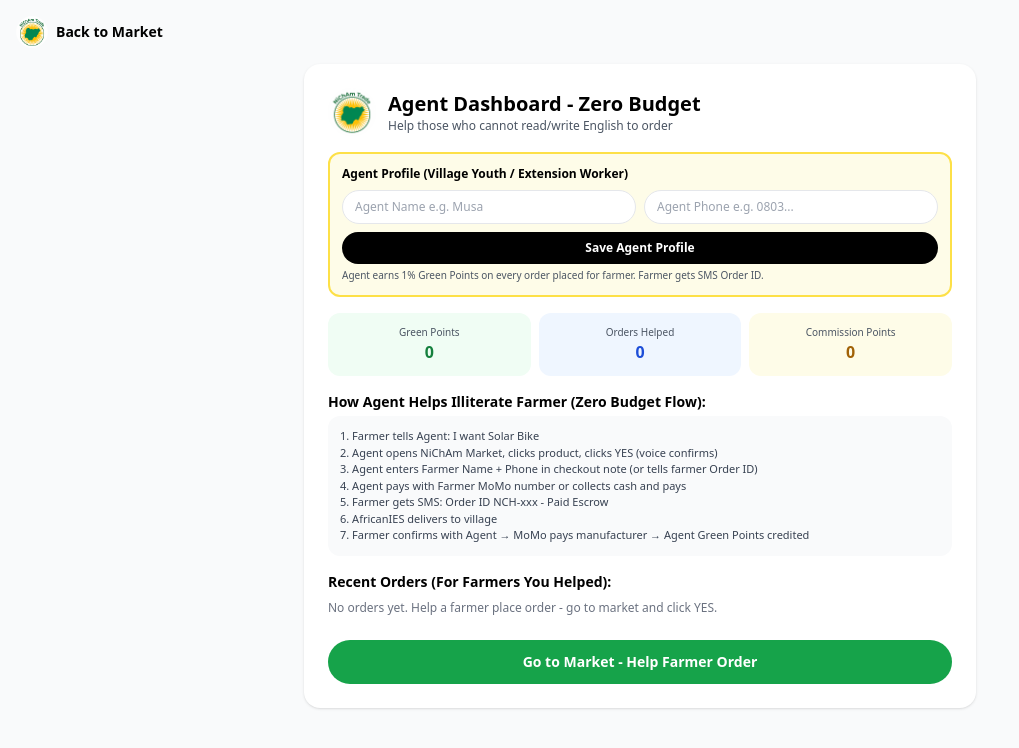
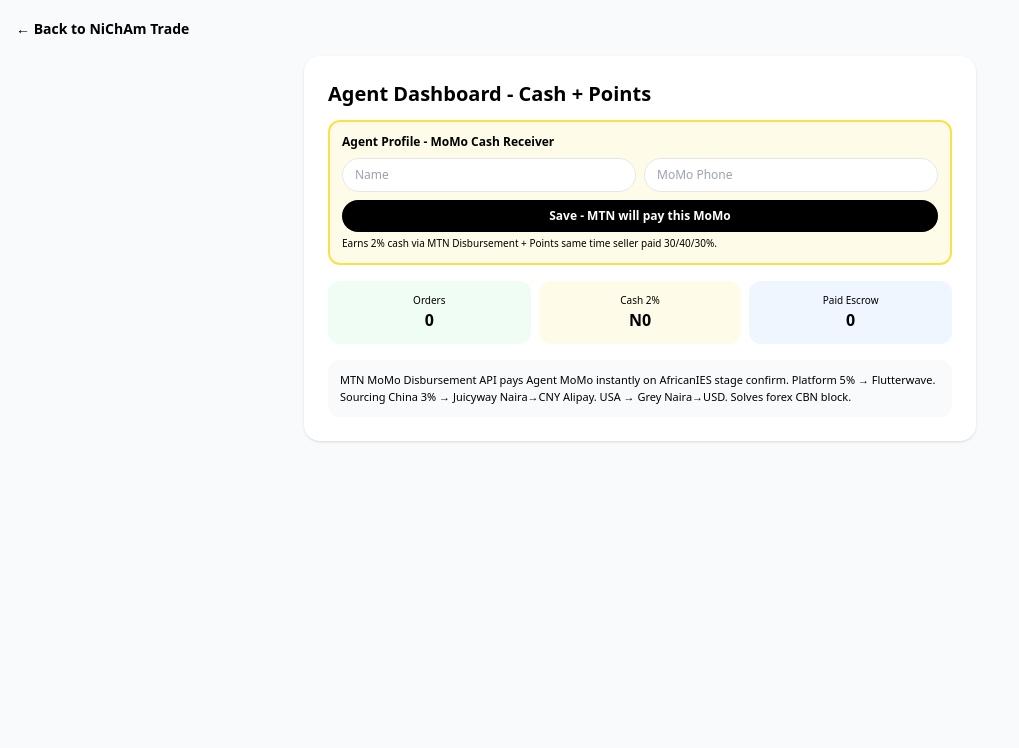
Before and after one commit to gspiassociatesltd/nicham-trade, a Next.js app: page /agent in a window 1280 px wide. Shown: the top 748 px of the page, without its empty margins (0-1019 px from the left). Built offline with nearby package versions, Linux system fonts and the light colour scheme.

Commit message:
Add files via upload

```diff
--- a/app/agent/page.tsx
+++ b/app/agent/page.tsx
@@ -1,81 +1,37 @@
 'use client'
 import { useState, useEffect } from 'react'
-
 export default function AgentPage() {
   const [orders, setOrders] = useState<any[]>([])
-  const [points, setPoints] = useState(0)
   const [agentName, setAgentName] = useState('')
   const [agentPhone, setAgentPhone] = useState('')
-
   useEffect(() => {
-    const o = JSON.parse(localStorage.getItem('nicham_orders') || '[]')
-    setOrders(o)
-    const p = localStorage.getItem('green_points')
-    if (p) setPoints(parseInt(p))
+    setOrders(JSON.parse(localStorage.getItem('nicham_orders') || '[]'))
     setAgentName(localStorage.getItem('agent_name') || '')
     setAgentPhone(localStorage.getItem('agent_phone') || '')
   }, [])
-
-  const saveAgent = () => {
-    localStorage.setItem('agent_name', agentName)
-    localStorage.setItem('agent_phone', agentPhone)
-    alert('Agent profile saved: ' + agentName)
-  }
-
-  const totalCommission = orders.filter((o:any)=>o.status==='paid_escrow').reduce((sum:number,o:any)=> sum + (o.points || 0), 0)
-
+  const save=()=>{ localStorage.setItem('agent_name', agentName); localStorage.setItem('agent_phone', agentPhone); alert('Saved '+agentName+' MoMo '+agentPhone) }
+  const paid=orders.filter((o:any)=>o.status==='paid_escrow')
+  const cash=paid.reduce((s:number,o:any)=>s+Math.round(o.total*0.02),0)
   return (
     <main className="min-h-screen bg-gray-50 p-4">
-      <a href="/" className="text-sm font-bold flex items-center gap-2 mb-4"><img src="/logo.png" className="w-8 h-8 rounded-full" /> Back to Market</a>
-      <div className="max-w-2xl mx-auto bg-white rounded-2xl shadow p-6">
-        <div className="flex items-center gap-3">
-          <img src="/logo.png" className="w-12 h-12 rounded-full" />
-          <div>
-            <h1 className="text-xl font-black">Agent Dashboard - Zero Budget</h1>
-            <div className="text-xs text-gray-600">Help those who cannot read/write English to order</div>
+      <a href="/" className="text-sm font-bold">← Back to NiChAm Trade</a>
+      <div className="max-w-2xl mx-auto bg-white rounded-2xl shadow p-6 mt-4">
+        <h1 className="font-black text-xl">Agent Dashboard - Cash + Points</h1>
+        <div className="mt-3 bg-yellow-50 border-2 border-yellow-300 rounded-xl p-3">
+          <div className="text-xs font-bold">Agent Profile - MoMo Cash Receiver</div>
+          <div className="grid grid-cols-2 gap-2 mt-2">
+            <input value={agentName} onChange={e=>setAgentName(e.target.value)} placeholder="Name" className="px-3 py-2 rounded-full border text-xs" />
+            <input value={agentPhone} onChange={e=>setAgentPhone(e.target.value)} placeholder="MoMo Phone" className="px-3 py-2 rounded-full border text-xs" />
           </div>
+          <button onClick={save} className="mt-2 w-full py-2 bg-black text-white rounded-full text-xs font-bold">Save - MTN will pay this MoMo</button>
+          <div className="text-[10px] mt-1">Earns 2% cash via MTN Disbursement + Points same time seller paid 30/40/30%.</div>
         </div>
-
-        <div className="mt-4 bg-yellow-50 border-2 border-yellow-300 rounded-xl p-3">
-          <div className="text-xs font-bold">Agent Profile (Village Youth / Extension Worker)</div>
-          <div className="grid grid-cols-2 gap-2 mt-2">
-            <input value={agentName} onChange={e=>setAgentName(e.target.value)} placeholder="Agent Name e.g. Musa" className="px-3 py-2 rounded-full border text-xs" />
-            <input value={agentPhone} onChange={e=>setAgentPhone(e.target.value)} placeholder="Agent Phone e.g. 0803..." className="px-3 py-2 rounded-full border text-xs" />
-          </div>
-          <button onClick={saveAgent} className="mt-2 w-full py-2 bg-black text-white rounded-full text-xs font-bold">Save Agent Profile</button>
-          <div className="text-[10px] text-gray-600 mt-1">Agent earns 1% Green Points on every order placed for farmer. Farmer gets SMS Order ID.</div>
+        <div className="mt-4 grid grid-cols-3 gap-2">
+          <div className="bg-green-50 p-3 rounded-xl text-center"><div className="text-[10px]">Orders</div><div className="font-black">{orders.length}</div></div>
+          <div className="bg-yellow-50 p-3 rounded-xl text-center"><div className="text-[10px]">Cash 2%</div><div className="font-black">N{cash}</div></div>
+          <div className="bg-blue-50 p-3 rounded-xl text-center"><div className="text-[10px]">Paid Escrow</div><div className="font-black">{paid.length}</div></div>
         </div>
-
-        <div className="mt-4 grid grid-cols-3 gap-2">
-          <div className="bg-green-50 rounded-xl p-3 text-center"><div className="text-[10px] text-gray-600">Green Points</div><div className="font-black text-green-700">{points.toLocaleString()}</div></div>
-          <div className="bg-blue-50 rounded-xl p-3 text-center"><div className="text-[10px] text-gray-600">Orders Helped</div><div className="font-black text-blue-700">{orders.length}</div></div>
-          <div className="bg-yellow-50 rounded-xl p-3 text-center"><div className="text-[10px] text-gray-600">Commission Points</div><div className="font-black text-yellow-700">{totalCommission.toLocaleString()}</div></div>
-        </div>
-
-        <div className="mt-4">
-          <div className="font-bold text-sm">How Agent Helps Illiterate Farmer (Zero Budget Flow):</div>
-          <div className="text-[11px] text-gray-700 mt-1 bg-gray-50 p-3 rounded-xl">
-            1. Farmer tells Agent: I want Solar Bike<br/>
-            2. Agent opens NiChAm Market, clicks product, clicks YES (voice confirms)<br/>
-            3. Agent enters Farmer Name + Phone in checkout note (or tells farmer Order ID)<br/>
-            4. Agent pays with Farmer MoMo number or collects cash and pays<br/>
-            5. Farmer gets SMS: Order ID NCH-xxx - Paid Escrow<br/>
-            6. AfricanIES delivers to village<br/>
-            7. Farmer confirms with Agent → MoMo pays manufacturer → Agent Green Points credited
-          </div>
-        </div>
-
-        <div className="mt-4">
-          <div className="font-bold text-sm">Recent Orders (For Farmers You Helped):</div>
-          {orders.length===0 ? <div className="text-xs text-gray-500 mt-2">No orders yet. Help a farmer place order - go to market and click YES.</div> : orders.map((o:any, i:number)=>(
-            <div key={i} className="mt-2 p-2 bg-gray-50 rounded-xl text-xs flex justify-between">
-              <div><b>{o.productName}</b><br/>{o.orderId} - N{o.total.toLocaleString()} - {o.status}</div>
-              <div className="text-right"><div className="text-green-600 font-bold">+{o.points || 0} pts</div><div className="text-[10px]">{o.date}</div></div>
-            </div>
-          ))}
-        </div>
-
-        <a href="/" className="mt-6 block w-full py-3 bg-green-600 text-white rounded-full font-black text-center text-sm">Go to Market - Help Farmer Order</a>
+        <div className="mt-4 bg-gray-50 p-3 rounded-xl text-[11px]">MTN MoMo Disbursement API pays Agent MoMo instantly on AfricanIES stage confirm. Platform 5% → Flutterwave. Sourcing China 3% → Juicyway Naira→CNY Alipay. USA → Grey Naira→USD. Solves forex CBN block.</div>
       </div>
     </main>
   )
--- a/app/orders/page.tsx
+++ b/app/orders/page.tsx
@@ -1,81 +1,61 @@
 'use client'
 import { useState, useEffect } from 'react'
-
 export default function OrdersPage() {
   const [orders, setOrders] = useState<any[]>([])
-  const [balance, setBalance] = useState(0)
+  const [balance, setBalance] = useState(50000)
   const [momoNumber, setMomoNumber] = useState('0803 123 4567')
   const [payingId, setPayingId] = useState('')
-  const [en, setLang] = useState('en')
-
   useEffect(() => {
-    const sp = new URLSearchParams(window.location.search)
-    setLang(sp.get('en') || localStorage.getItem('nicham_en') || 'en')
     try{ setOrders(JSON.parse(localStorage.getItem('nicham_orders') || '[]')) }catch{ setOrders([]) }
     setBalance(parseInt(localStorage.getItem('momo_balance')||'50000'))
     setMomoNumber(localStorage.getItem('momo_number')||'0803 123 4567')
   }, [])
-
   const topUp = () => {
-    const val = prompt('Enter top up amount e.g. 300000')
+    const val = prompt('Enter top up amount')
     const amount = parseInt(val||'0')
-    if (amount>0){ const nb=balance+amount; setBalance(nb); localStorage.setItem('momo_balance', nb.toString()); alert('Topped up! New balance N'+nb.toLocaleString()) }
+    if (amount>0){ const nb=balance+amount; setBalance(nb); localStorage.setItem('momo_balance', nb.toString()) }
   }
-
   const handlePay = (orderId: string) => {
     const order = orders.find((o:any)=>o.orderId===orderId)
     if (!order) return
     setPayingId(orderId)
     setTimeout(()=>{
-      if (balance < order.total){
-        alert('Still insufficient. Balance N'+balance.toLocaleString()+' Required N'+order.total.toLocaleString()+' Please top up.')
-        setPayingId('')
-        return
-      }
+      if (balance < order.total){ alert('Insufficient'); setPayingId(''); return }
       const nb = balance - order.total
-      setBalance(nb)
-      localStorage.setItem('momo_balance', nb.toString())
-      const updated = orders.map((o:any)=> o.orderId===orderId ? {...o, status:'paid_escrow', momoTxn:'MOMO-'+Date.now().toString().slice(-6), paidAt:new Date().toLocaleString()} : o)
-      setOrders(updated)
-      localStorage.setItem('nicham_orders', JSON.stringify(updated))
+      setBalance(nb); localStorage.setItem('momo_balance', nb.toString())
+      const updated = orders.map((o:any)=> o.orderId===orderId ? {...o, status:'paid_escrow', momoTxn:'MOMO-'+Date.now().toString().slice(-6)} : o)
+      setOrders(updated); localStorage.setItem('nicham_orders', JSON.stringify(updated))
       const admin = JSON.parse(localStorage.getItem('nicham_admin_escrow')||'[]')
-      admin.unshift({orderId, total:order.total, stage1:'30% on collection', stage2:'70% on delivery', hidden:true})
+      admin.unshift({orderId, total:order.total, status:'held_escrow'})
       localStorage.setItem('nicham_admin_escrow', JSON.stringify(admin))
       setPayingId('')
-      try{ const u=new SpeechSynthesisUtterance('Payment of '+order.total.toLocaleString()+' naira secured in escrow with MTN MoMo for order '+orderId+'. AfricanIES will deliver.'); u.en='en-NG'; window.speechSynthesis.cancel(); window.speechSynthesis.speak(u)}catch{}
+      try{ const u=new SpeechSynthesisUtterance('Payment of '+order.total.toLocaleString()+' naira secured in escrow with MTN MoMo for order '+orderId+'. AfricanIES will deliver.'); u.lang='en-NG'; window.speechSynthesis.cancel(); window.speechSynthesis.speak(u)}catch{}
     },1000)
   }
-
+  const getSplit = (total:number)=>({ platform: Math.round(total*0.05), african: Math.round(total*0.15), seller: Math.round(total*0.75), agentNG: Math.round(total*0.02), sourcing: Math.round(total*0.03) })
   return (
     <main className="min-h-screen bg-gray-50 p-4">
-      <a href={`/?en=${en}`} className="text-sm">{"<-"} Back to Market</a>
+      <a href="/" className="text-sm font-bold flex items-center gap-2">← Back to NiChAm Trade <img src="/logo.png" className="w-6 h-6 rounded-full" /></a>
       <div className="max-w-2xl mx-auto bg-white rounded-2xl shadow p-6 mt-4">
-        <h1 className="text-xl font-black">My Orders - Saved and Paid</h1>
+        <h1 className="text-xl font-black">My Orders - MTN Escrow</h1>
         <div className="mt-3 bg-yellow-50 border rounded-xl p-3 text-xs">
           <div>MoMo: {momoNumber} | Balance: <b>N{balance.toLocaleString()}</b></div>
-          <button onClick={topUp} className="mt-2 px-4 py-1.5 bg-green-600 text-white rounded-full text-xs font-bold">Top Up MoMo Wallet</button>
+          <button onClick={topUp} className="mt-2 px-4 py-1.5 bg-green-600 text-white rounded-full text-xs font-bold">Top Up</button>
+          <div className="mt-2 text-[9px] text-gray-500">TODO MTN MoMo Collections API. Platform NOT holding money.</div>
         </div>
-        {orders.length===0 && <div className="mt-6 text-center text-gray-500 text-sm">No saved orders yet. Place order and click Save - Pay Later.</div>}
-        {orders.map((o:any)=>(
-          <div key={o.orderId} className="mt-4 border-2 rounded-xl p-3 flex justify-between items-center">
-            <div>
-              <div className="font-bold text-sm">{o.productName}</div>
-              <div className="text-xs text-gray-600">ID: {o.orderId} | {o.date}</div>
-              <div className="text-sm font-black">N{o.total?.toLocaleString()}</div>
-              <div className={`text-[10px] px-2 py-0.5 rounded-full inline-block mt-1 ${o.status==='paid_escrow'?'bg-green-100 text-green-700':'bg-orange-100 text-orange-700'}`}>{o.status}</div>
-              {o.momoTxn && <div className="text-[10px] text-gray-500">MoMo Txn: {o.momoTxn}</div>}
-            </div>
-            <div>
-              {o.status==='awaiting_payment' ? (
-                <button disabled={payingId===o.orderId} onClick={()=>handlePay(o.orderId)} className="px-4 py-2 bg-black text-white rounded-full text-xs font-bold">
-                  {payingId===o.orderId ? 'Paying...' : 'Pay Now with MoMo'}
-                </button>
-              ) : (
-                <div className="text-xs text-green-600 font-bold">Secured in Escrow</div>
-              )}
+        {orders.map((o:any)=>{
+          const s=getSplit(o.total)
+          return (
+          <div key={o.orderId} className="mt-4 border-2 rounded-xl p-3">
+            <div className="flex justify-between"><div><div className="font-bold text-sm">{o.productName}</div><div className="text-xs">ID: {o.orderId}</div><div className="font-black">N{o.total?.toLocaleString()}</div><div className="text-[10px] px-2 py-0.5 rounded-full bg-orange-100 inline-block">{o.status}</div></div><div>{o.status==='awaiting_payment'&&<button onClick={()=>handlePay(o.orderId)} className="px-4 py-1.5 bg-green-600 text-white rounded-full text-xs font-bold">Pay Escrow</button>}</div></div>
+            <div className="mt-3 bg-gray-50 rounded-xl p-2 text-[10px]">
+              <div className="font-bold">MTN Split 30/40/30% - Platform 5% included:</div>
+              <div>Platform 5%: N{s.platform} → Flutterwave | AfricanIES 15%: N{s.african} | Seller 75%: N{s.seller}</div>
+              <div>Agent NG 2%: N{s.agentNG} MoMo | Sourcing 3%: N{s.sourcing} → Juicyway CN¥ Alipay / Grey US$</div>
+              <div className="text-[8px] text-gray-500 mt-1">Forex: MTN cannot source USD/CNY (CBN). Use Juicyway for China, Grey for USA. MTN→Flutterwave→Fintech.</div>
             </div>
           </div>
-        ))}
+        )})}
       </div>
     </main>
   )
```
